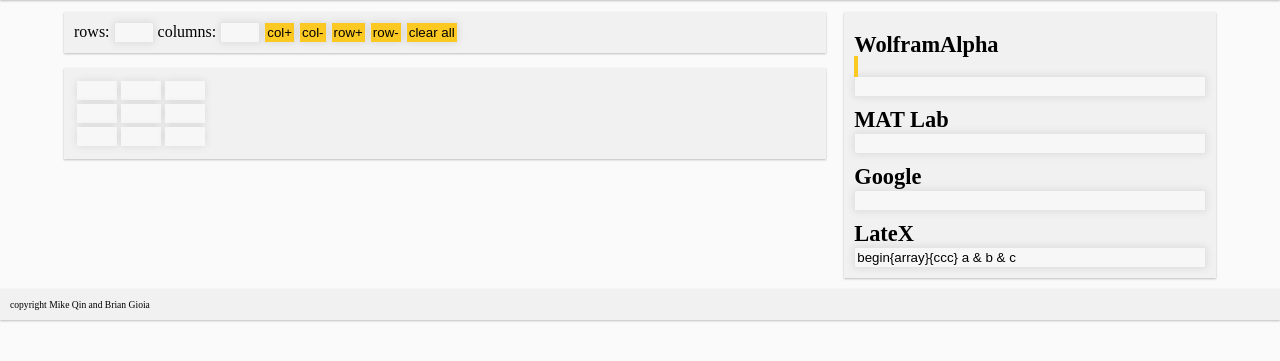
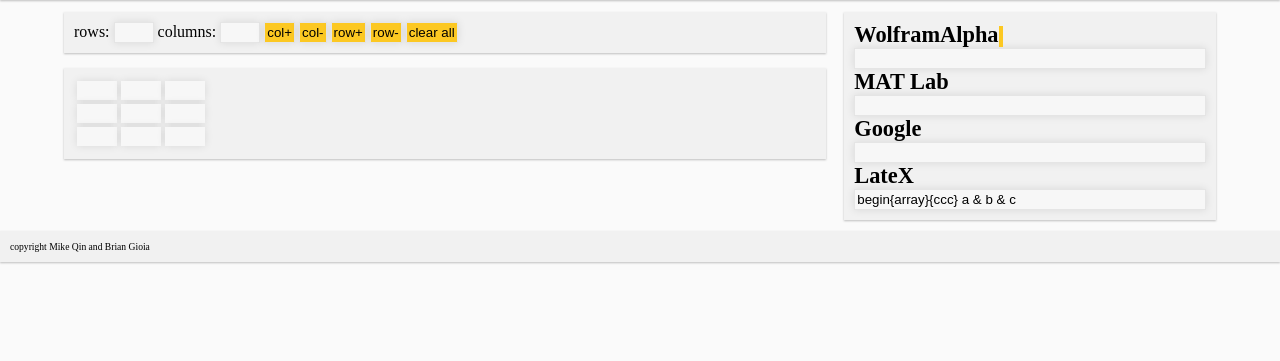
Before and after one commit to 1mike12/matrix-translator, a PHP site: page / in a window 1280 px wide. Shown: the part 42-403 px from the top of the page. Run offline with PHP 8.4, Linux system fonts and the light colour scheme; style sheets or scripts are compiled from the project's sources.

Commit message:
finished auto expand field when focused with abs position/ static positioning started reworking output warnings

```diff
--- a/css/style.css
+++ b/css/style.css
@@ -81,16 +81,13 @@ header {
   /*ACTUAL MATRIX TABLE INSIDE THIS CANVAS*/ }
 
 /*output column stuff*/
-#outputColumn h3 {
-  margin: 10px 0 0 0; }
-#outputColumn .warning {
+#outputColumn .outputHeaderWrapper h3 {
+  margin: 0px 0 0 0;
+  display: inline; }
+#outputColumn .outputHeaderWrapper .warning {
   background: #fcc822;
   font-style: italic;
   padding: 2px; }
-  #outputColumn .warning img {
-    float: right;
-    margin-right: 10px;
-    margin-top: 2px; }
 #outputColumn input {
   display: block;
   width: 100%; }
--- a/scripts/script.js
+++ b/scripts/script.js
@@ -134,12 +134,22 @@ $(document).ready(function() {
     });
 
     //autoexpand matrix field
-    var matrixFieldWidth=$("#matrix input:text").outerWidth();
+    var matrixFieldWidth = $("#matrix input:text").outerWidth();
     $("#matrix input:text")
         .focus(function() {
-                $(this).animate({width: "300px"}, 300);
+            var coordinates = $(this).offset();
+            $(this)
+                .css({position: "absolute"})
+                .css("z-index", "5")
+                .offset(coordinates)
+                .animate({width: "150px"}, 150);
         })
         .focusout(function() {
-                $(this).animate({width: matrixFieldWidth+"px"}, 300);
+            $(this)
+                .animate({width: matrixFieldWidth + "px"}, 150, function() {
+                    $(this)
+                        .css({position: "static"})
+                        .css("z-index", "0");
                 });
         });
+});
--- a/scss/style.scss
+++ b/scss/style.scss
@@ -99,13 +99,15 @@ header{
 /*output column stuff*/
 
 #outputColumn {
-    h3{margin:10px 0 0 0;}
-    .warning{
-        background:$orange;
-        font-style:italic;
-        padding:2px;
-        img{float:right; margin-right:10px; margin-top:2px;}
+    .outputHeaderWrapper{
+        h3{margin:0px 0 0 0; display:inline;}
+        .warning{
+            background:$orange;
+            font-style:italic;
+            padding:2px;
+        }
     }
+
     input{display:block; width: 100%;}
     .ellipsisContainer{width:5px;}
 }
```
Lines whose indentation alone changed are shown as unchanged.
